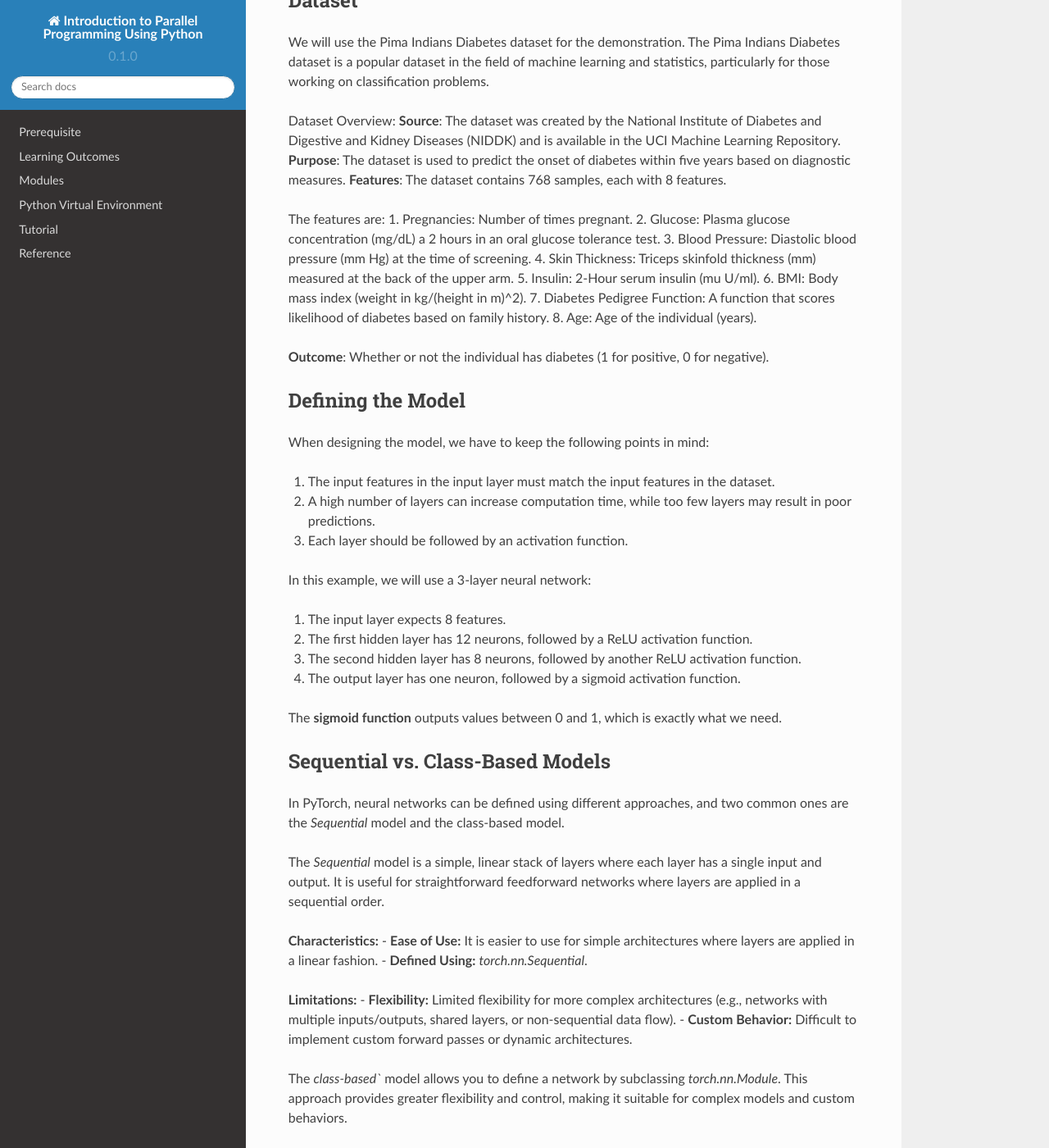
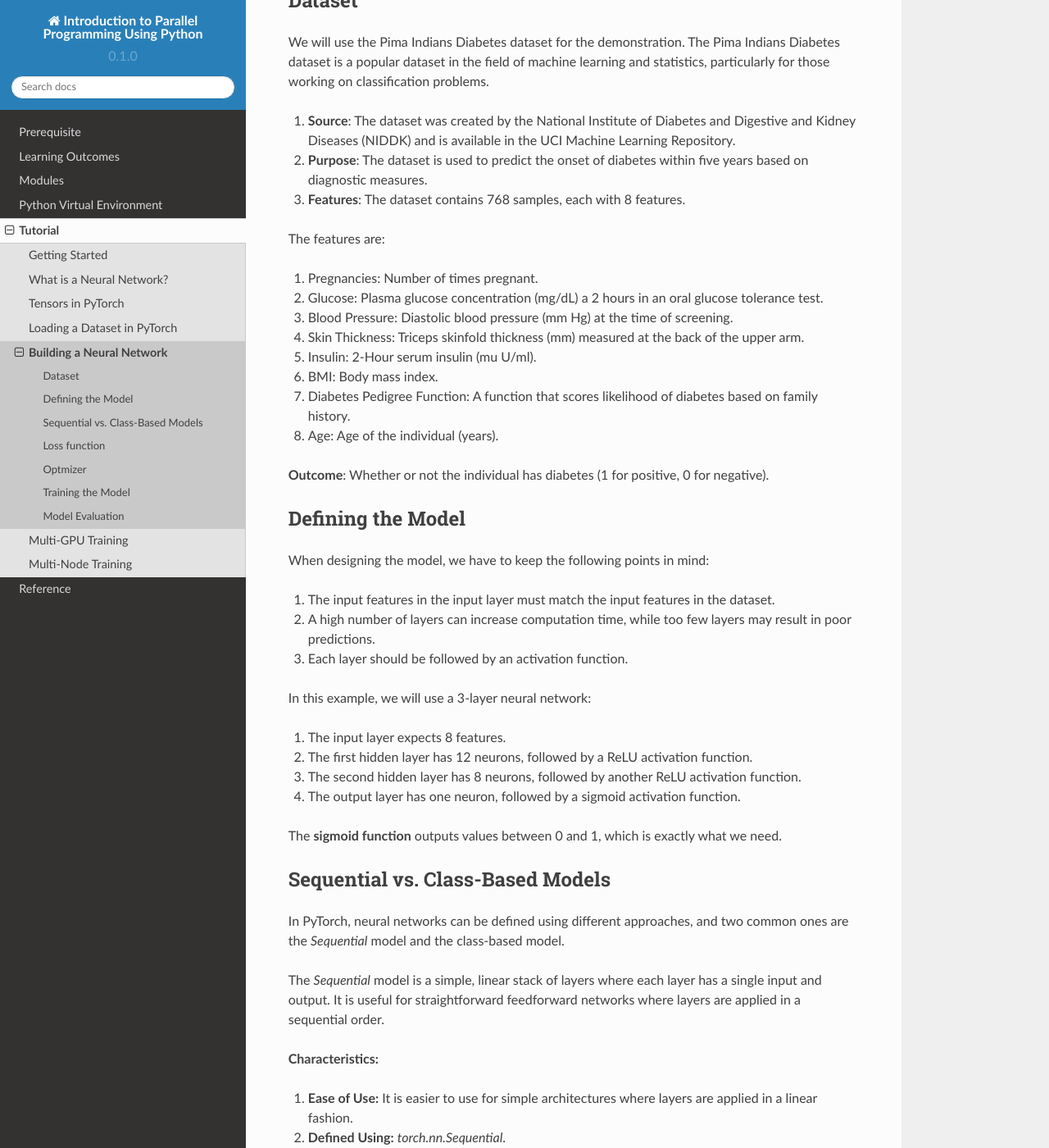
Before and after one commit to NCI900-Training-Organisation/intro-to-pytorch, a Sphinx documentation site: the page built from docs/source/tutorial/building_NN.rst, in a window 1280 px wide and 1400 px high, scrolled down 421 px. Shown: the whole window at 82% size. Built offline with Sphinx 7.4.7 and the Read the Docs theme 2.0.0, drawn with Linux system fonts in a browser that asks for light colours; some of the changed text lies outside the part shown.

Commit message:
text updated

```diff
--- a/docs/source/tutorial.rst
+++ b/docs/source/tutorial.rst
@@ -12,6 +12,10 @@ will be provided for you during the session.
     - Material
     - Exercises
     - Duration
+  * - What is a Neural Network?
+    - 45 minutes
+    -
+    - 45 minutes
   * - Tensors
     - 20 minutes
     - 10 minutes
@@ -48,5 +48,6 @@ will be provided for you during the session.
     tutorial/what_is_NN.rst
     tutorial/tensor.rst
     tutorial/dataloader.rst
+    tutorial/building_NN.rst
     tutorial/multi_gpu.rst
     tutorial/multi_node.rst
--- a/docs/source/tutorial/building_NN.rst
+++ b/docs/source/tutorial/building_NN.rst
@@ -16,21 +16,20 @@ Dataset
 We will use the Pima Indians Diabetes dataset for the demonstration. The Pima Indians Diabetes dataset is a popular dataset in the field of machine learning
 and statistics, particularly for those working on classification problems.
 
-Dataset Overview:
-**Source**: The dataset was created by the National Institute of Diabetes and Digestive and Kidney Diseases (NIDDK) and is available in the UCI Machine
-Learning Repository.
-**Purpose**: The dataset is used to predict the onset of diabetes within five years based on diagnostic measures.
-**Features**: The dataset contains 768 samples, each with 8 features.
+#. **Source**: The dataset was created by the National Institute of Diabetes and Digestive and Kidney Diseases (NIDDK) and is available in the UCI Machine Learning Repository.
+#. **Purpose**: The dataset is used to predict the onset of diabetes within five years based on diagnostic measures.
+#. **Features**: The dataset contains 768 samples, each with 8 features.
 
 The features are:
-1. Pregnancies: Number of times pregnant.
-2. Glucose: Plasma glucose concentration (mg/dL) a 2 hours in an oral glucose tolerance test.
-3. Blood Pressure: Diastolic blood pressure (mm Hg) at the time of screening.
-4. Skin Thickness: Triceps skinfold thickness (mm) measured at the back of the upper arm.
-5. Insulin: 2-Hour serum insulin (mu U/ml).
-6. BMI: Body mass index (weight in kg/(height in m)^2).
-7. Diabetes Pedigree Function: A function that scores likelihood of diabetes based on family history.
-8. Age: Age of the individual (years).
+
+#. Pregnancies: Number of times pregnant.
+#. Glucose: Plasma glucose concentration (mg/dL) a 2 hours in an oral glucose tolerance test.
+#. Blood Pressure: Diastolic blood pressure (mm Hg) at the time of screening.
+#. Skin Thickness: Triceps skinfold thickness (mm) measured at the back of the upper arm.
+#. Insulin: 2-Hour serum insulin (mu U/ml).
+#. BMI: Body mass index.
+#. Diabetes Pedigree Function: A function that scores likelihood of diabetes based on family history.
+#. Age: Age of the individual (years).
 
 **Outcome**: Whether or not the individual has diabetes (1 for positive, 0 for negative).
 
@@ -39,16 +38,16 @@ Defining the Model
 
 When designing the model, we have to keep the following points in mind:
 
-1. The input features in the input layer must match the input features in the dataset.
-2. A high number of layers can increase computation time, while too few layers may result in poor predictions.
-3. Each layer should be followed by an activation function.
+#. The input features in the input layer must match the input features in the dataset.
+#. A high number of layers can increase computation time, while too few layers may result in poor predictions.
+#. Each layer should be followed by an activation function.
 
 In this example, we will use a 3-layer neural network:
 
-1. The input layer expects 8 features.
-2. The first hidden layer has 12 neurons, followed by a ReLU activation function.
-3. The second hidden layer has 8 neurons, followed by another ReLU activation function.
-4. The output layer has one neuron, followed by a sigmoid activation function.
+#. The input layer expects 8 features.
+#. The first hidden layer has 12 neurons, followed by a ReLU activation function.
+#. The second hidden layer has 8 neurons, followed by another ReLU activation function.
+#. The output layer has one neuron, followed by a sigmoid activation function.
 
 The **sigmoid function** outputs values between 0 and 1, which is exactly what we need.
 
@@ -61,25 +60,30 @@ The `Sequential` model is a simple, linear stack of layers where each layer has
 networks where layers are applied in a sequential order.
 
 **Characteristics:**
-- **Ease of Use:** It is easier to use for simple architectures where layers are applied in a linear fashion.
-- **Defined Using:** `torch.nn.Sequential`.
+
+#. **Ease of Use:** It is easier to use for simple architectures where layers are applied in a linear fashion.
+#. **Defined Using:** `torch.nn.Sequential`.
 
 **Limitations:**
-- **Flexibility:** Limited flexibility for more complex architectures (e.g., networks with multiple inputs/outputs, shared layers, or non-sequential data flow).
-- **Custom Behavior:** Difficult to implement custom forward passes or dynamic architectures.
+
+#. **Flexibility:** Limited flexibility for more complex architectures (e.g., networks with multiple inputs/outputs, shared layers, or non-sequential data flow).
+#. **Custom Behavior:** Difficult to implement custom forward passes or dynamic architectures.
 
 
 The `class-based`` model allows you to define a network by subclassing `torch.nn.Module`. This approach provides greater flexibility and control, making it
 suitable for complex models and custom behaviors.
 
 **Characteristics:**
-- **Flexibility:** Offers full control over the network architecture, including complex data flows, multiple inputs/outputs, and custom forward methods.
-- **Defined Using:** Subclass of `torch.nn.Module`.
+
+#. **Flexibility:** Offers full control over the network architecture, including complex data flows, multiple inputs/outputs, and custom forward methods.
+#. **Defined Using:** Subclass of `torch.nn.Module`.
 
 
 **Advantages:**
-- **Custom Forward Pass:** You can define complex forward passes and control data flow through the network.
-- **Dynamic Behavior:** Allows for dynamic computations, such as conditional layers or operations.
+
+#. **Custom Forward Pass:** You can define complex forward passes and control data flow through the network
+#. **Dynamic Behavior:** Allows for dynamic computations, such as conditional layers or operations.
+
 
 Choosing between the two depends on the complexity of the network you need to build and your specific requirements for flexibility and control.
 
@@ -103,6 +107,7 @@ Optimizer's main role is to update the model's parameters based on the gradients
 
 1. **Parameter Updates**: Optimizers adjust the weights and biases of the neural network to reduce the loss. This involves applying algorithms that modify
 the parameters to minimize the difference between the predicted outputs and the actual targets.
+
 2. **Learning Rate Management**: Most optimizers include mechanisms to adjust the learning rate, either statically or dynamically, to control how large
 the parameter updates are.
 
@@ -114,8 +119,8 @@ Training the Model
 
 Training a neural network involves epochs and batches, which define how data is fed to the model:
 
-- **Epoch:** A full pass through the entire training dataset.
-- **Batch:** A subset of samples processed at a time, with gradient descent performed after each batch.
+#. **Epoch:** A full pass through the entire training dataset.
+#. **Batch:** A subset of samples processed at a time, with gradient descent performed after each batch.
 
 In practice, the dataset is divided into batches, and each batch is processed sequentially in a training loop. Completing all batches constitutes one epoch.
 The process is repeated for multiple epochs to refine the model.
@@ -141,6 +146,6 @@ model on the same data used for training.
 .. admonition:: Key Points
    :class: hint
 
-   #. PyTorch offers **Sequential** models for simple linear stacks and **class-based** models for complex, customizable architectures.
+   #. PyTorch offers *Sequential* models for simple linear stacks and *Class-based* models for complex, customizable architectures.
    #. Training involves epochs and batches with functions like `optimizer.zero_grad()`, `loss.backward()`, and `optimizer.step()`
    #. Ideally, data should be split into training and testing sets.
--- a/docs/source/tutorial/what_is_NN.rst
+++ b/docs/source/tutorial/what_is_NN.rst
@@ -4,7 +4,7 @@ What is a Neural Network?
 .. admonition:: Overview
    :class: Overview
 
-    * **Tutorial:** 30 min
+    * **Tutorial:** 45 min
     * **Exercises:** 0 min
 
         **Objectives:**
```
Also changed, not shown: other parts of docs/source/tutorial.rst (+2 -6 lines), other parts of docs/source/tutorial/building_NN.rst (+4 -4 lines), 1 other file.
